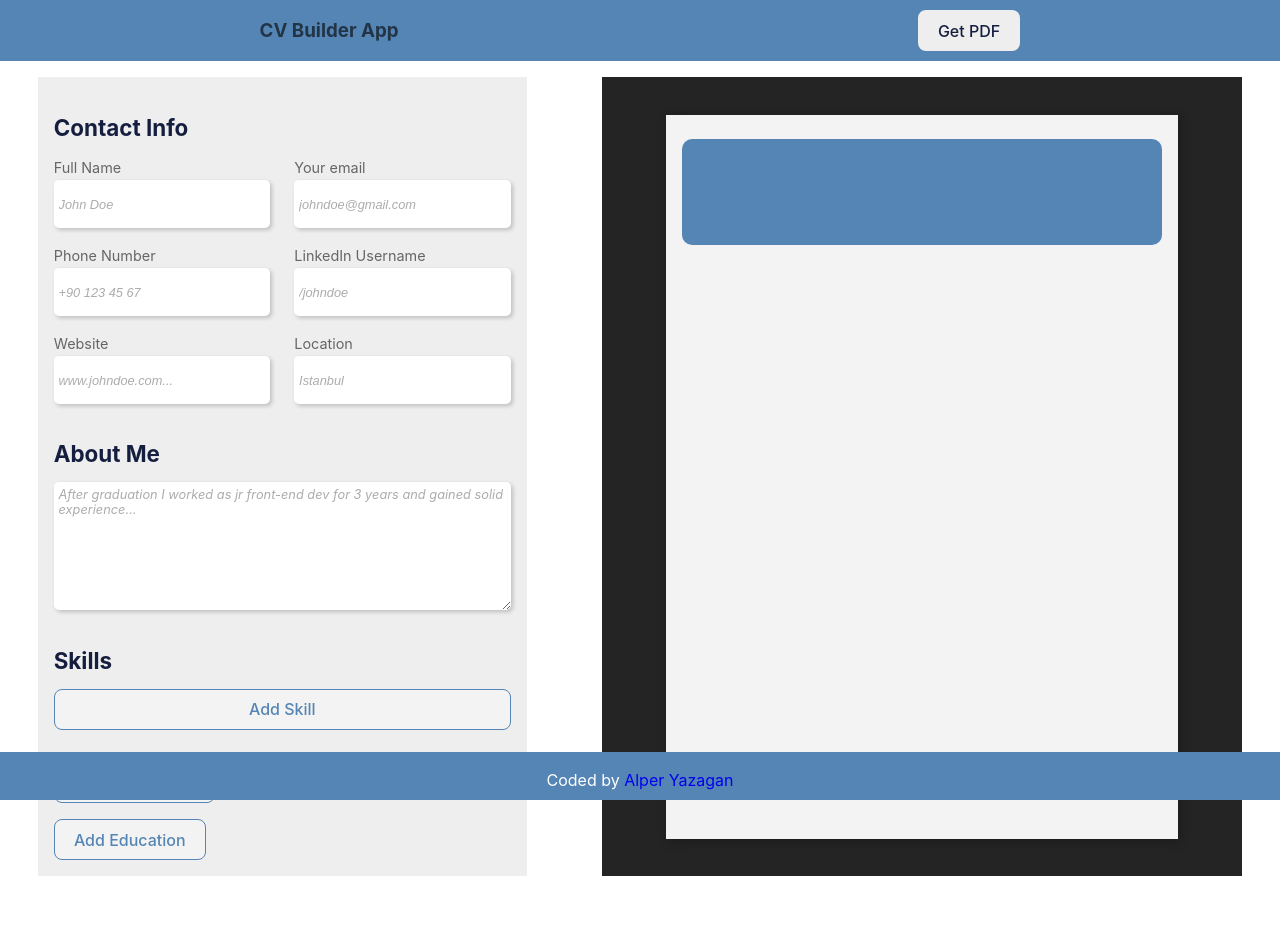
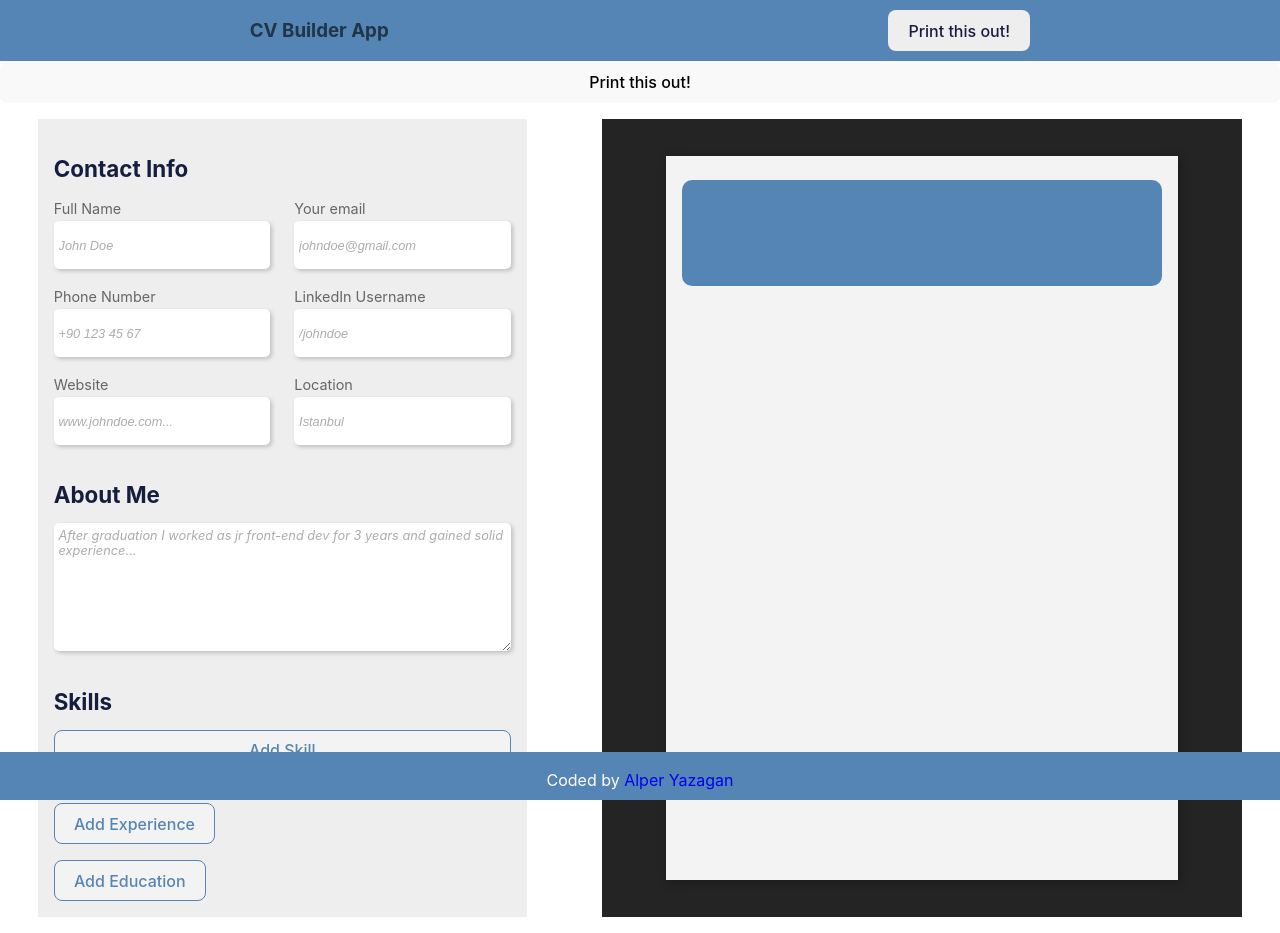
Before and after one commit to Alperadoss/CV-Builder, a React (Vite) app: page / in a window 1280 px wide. Before the commit the page ends 892 px from the top, so only its background shows below. Built offline with nearby package versions, Linux system fonts and the light colour scheme.

Commit message:
print WORKS :)

```diff
--- a/package.json
+++ b/package.json
@@ -11,7 +11,8 @@
   "dependencies": {
     "dayjs": "^1.11.7",
     "react": "^18.2.0",
-    "react-dom": "^18.2.0"
+    "react-dom": "^18.2.0",
+    "react-to-print": "^2.14.12"
   },
   "devDependencies": {
     "@types/react": "^18.0.28",
--- a/src/App.jsx
+++ b/src/App.jsx
@@ -1,9 +1,10 @@
-import { useState } from "react";
+import React, { useState, useRef } from "react";
 import "./App.css";
 import InputPage from "./components/input-area/InputPage";
 import Preview from "./components/preview/preview";
 import Header from "./components/Header";
 import Footer from "./components/Footer";
+import ReactToPrint from "react-to-print";
 
 function App() {
   const [data, setData] = useState({
@@ -14,12 +15,21 @@ function App() {
     education: [],
   });
 
+  const componentRef = useRef();
+  function handlePrint() {
+    console.log("i work");
+  }
+
   return (
     <div className="App">
-      <Header />
+      <Header handlePrint={handlePrint} />
+      <ReactToPrint
+        trigger={() => <button>Print this out!</button>}
+        content={() => componentRef.current}
+      />
       <div className="main">
         <InputPage setData={setData} />
-        <Preview data={data} />
+        <Preview ref={componentRef} data={data} />
       </div>
       <Footer />
     </div>
--- a/src/components/Header.jsx
+++ b/src/components/Header.jsx
@@ -1,10 +1,12 @@
 import React from "react";
 
-export default function Header() {
+export default function Header(props) {
   return (
     <div className="header">
       <h3>CV Builder App</h3>
-      <button id="pdfbtn ">Get PDF</button>
+      <button id="pdfbtn " onClick={props.handlePrint}>
+        Print this out!
+      </button>
     </div>
   );
 }
--- a/src/components/preview/preview.jsx
+++ b/src/components/preview/preview.jsx
@@ -1,5 +1,4 @@
-import React from "react";
-
+import React, { forwardRef } from "react";
 import "./preview.css";
 
 /** Header Component */
@@ -84,10 +83,10 @@ function Experience(props) {
     </div>
   );
 }
-export default function Preview(props) {
+const Preview = React.forwardRef((props, ref) => {
   const data = props.data;
   return (
-    <div className="preview-area">
+    <div className="preview-area" ref={ref}>
       <div className="cv-box">
         <Header data={data} />
         <div className="bio-and-skills">
@@ -103,4 +102,6 @@ export default function Preview(props) {
       </div>
     </div>
   );
-}
+});
+
+export default Preview;
```
Also changed, not shown: 1 other file (tests, documents, lock files or other folders).
